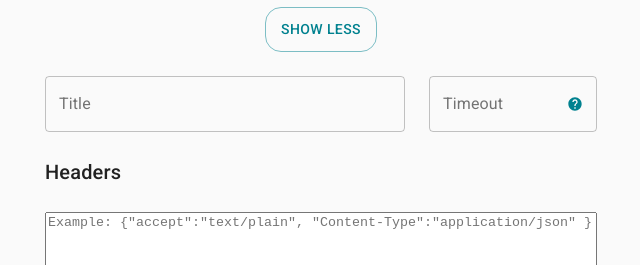
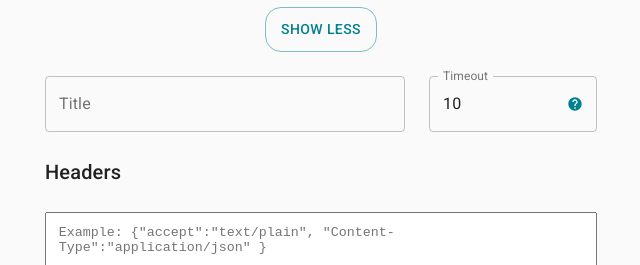
Before and after one commit to nearform/autocannon-ui, a React (Vite) app in the folder packages/autocannon-ui-frontend/: page / in a window 1280 px wide. Both pictures are taken after a click on the button "SHOW MORE". Shown: the part 535-800 px from the top of the page, without its empty margins (319-959 px from the left). Built offline with nearby package versions, Linux system fonts and the light colour scheme.

Commit message:
fix(ui): showing timeout default, added padding to textarea

```diff
--- a/packages/autocannon-ui-frontend/src/components/RunOptionsForm.jsx
+++ b/packages/autocannon-ui-frontend/src/components/RunOptionsForm.jsx
@@ -65,7 +65,8 @@ const useStyles = makeStyles(theme => ({
   },
   textArea: {
     resize: 'vertical',
-    width: '100%'
+    width: '100%',
+    padding: '0.8rem'
   }
 }))
 
@@ -304,6 +305,7 @@ export default function RunOptionsForm(props) {
                         ),
                         inputProps: { min: 1 }
                       }}
+                      value={options.timeout}
                       onChange={e => onOptionChange('timeout', e)}
                       fullWidth
                     />
```
